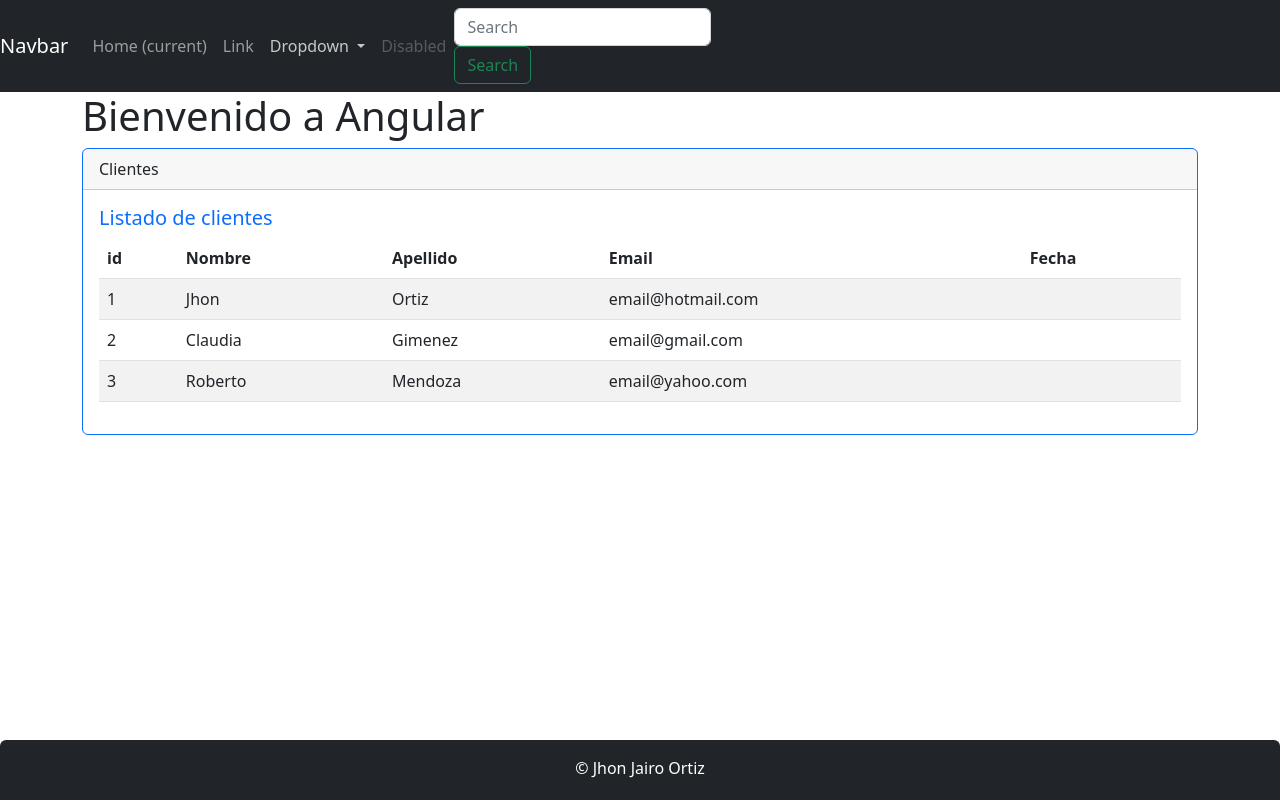
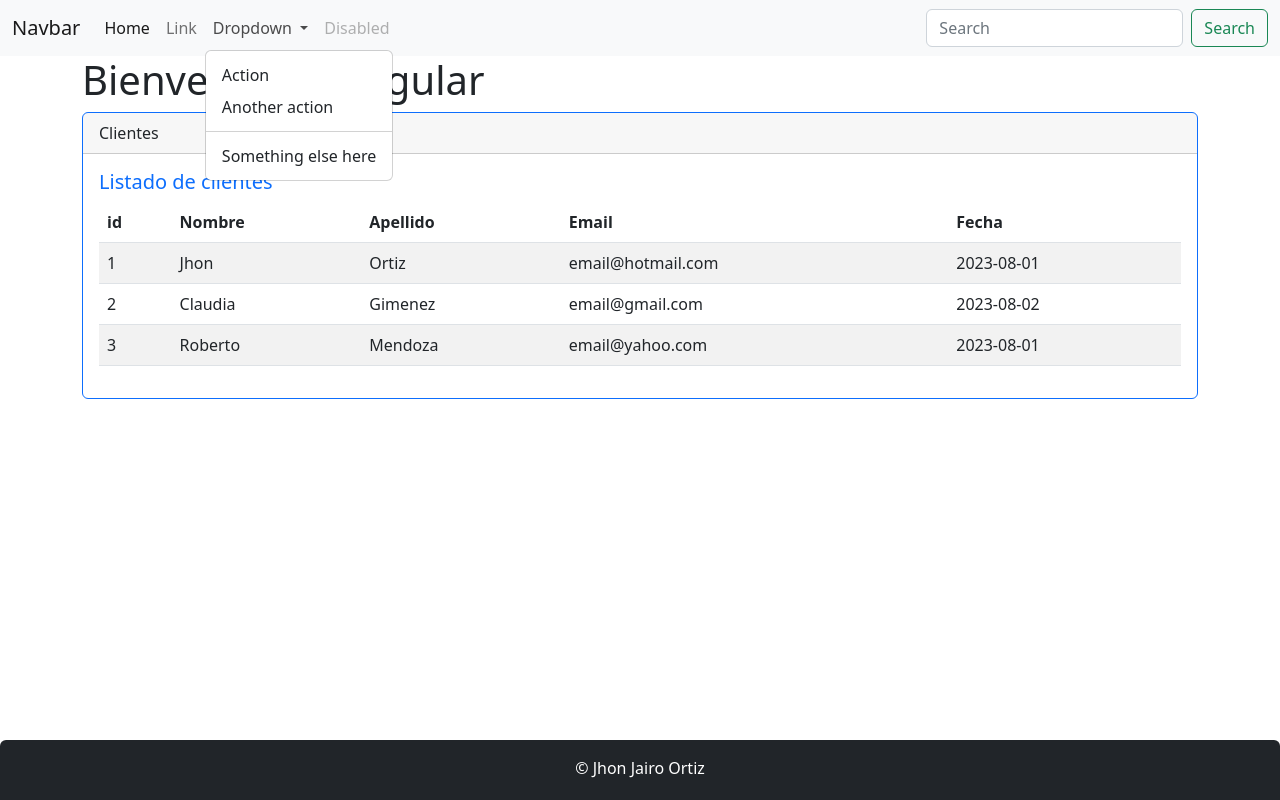
Before and after one commit to jjortiz016/front_clientes_Angular, an Angular app: page / in a window 1280 px wide. Both pictures are taken after a click on the button "Dropdown". Built offline with nearby package versions, Linux system fonts and the light colour scheme.

Commit message:
Se creo el archivo clientes.json.ts, y se modifico en el archivo clientes.component.ts.

```diff
--- a/src/app/clientes/clientes.component.html
+++ b/src/app/clientes/clientes.component.html
@@ -19,7 +19,7 @@
               <td>{{cliente.nombre}}</td>
               <td>{{cliente.apellido}}</td>
               <td>{{cliente.email}}</td>
-              <td>{{cliente.createdAt}}</td>
+              <td>{{cliente.createAt}}</td>
             </tr>
          </tbody>
       </table>
--- a/src/app/clientes/clientes.component.ts
+++ b/src/app/clientes/clientes.component.ts
@@ -1,18 +1,18 @@
-import { Component } from '@angular/core';
+import { Component, OnInit } from '@angular/core';
 import { Cliente } from './cliente';
+import { CLIENTES } from './clientes.json';
 
 @Component({
   selector: 'app-clientes',
   templateUrl: './clientes.component.html',
 
 })
-export class ClientesComponent {
-  clientes: Cliente[] = [
-    {id:1, nombre: 'Jhon', apellido: 'Ortiz', email: 'email@hotmail.com', createAt:'2023-08-01'},
-    {id:2, nombre: 'Claudia', apellido: 'Gimenez', email: 'email@gmail.com', createAt:'2023-08-02'},
-    {id:3, nombre: 'Roberto', apellido: 'Mendoza', email: 'email@yahoo.com', createAt:'2023-08-01'}
-
-  ];
+export class ClientesComponent implements OnInit {
+  clientes: Cliente[] ;
 
     constructor() {}
+
+    ngOnInit(){
+      this.clientes= CLIENTES;
+    }
 }
--- /dev/null
+++ b/src/app/clientes/clientes.json.ts
@@ -0,0 +1,8 @@
+import { Cliente } from "./cliente";
+
+export const CLIENTES: Cliente[] = [
+    {id:1, nombre: 'Jhon', apellido: 'Ortiz', email: 'email@hotmail.com', createAt:'2023-08-01'},
+    {id:2, nombre: 'Claudia', apellido: 'Gimenez', email: 'email@gmail.com', createAt:'2023-08-02'},
+    {id:3, nombre: 'Roberto', apellido: 'Mendoza', email: 'email@yahoo.com', createAt:'2023-08-01'}
+
+  ];
--- a/src/app/header/header.component.html
+++ b/src/app/header/header.component.html
@@ -1,35 +1,36 @@
-<nav class="navbar navbar-expand-lg navbar-dark bg-dark">
+<nav class="navbar navbar-expand-lg bg-light">
+  <div class="container-fluid">
     <a class="navbar-brand" href="#">Navbar</a>
-    <button class="navbar-toggler" type="button" data-toggle="collapse" data-target="#navbarSupportedContent" aria-controls="navbarSupportedContent" aria-expanded="false" aria-label="Toggle navigation">
+    <button class="navbar-toggler" type="button" data-bs-toggle="collapse" data-bs-target="#navbarSupportedContent" aria-controls="navbarSupportedContent" aria-expanded="false" aria-label="Toggle navigation">
       <span class="navbar-toggler-icon"></span>
     </button>
-
     <div class="collapse navbar-collapse" id="navbarSupportedContent">
-      <ul class="navbar-nav mr-auto">
-        <li class="nav-item active">
-          <a class="nav-link" href="#">Home <span class="sr-only">(current)</span></a>
+      <ul class="navbar-nav me-auto mb-2 mb-lg-0">
+        <li class="nav-item">
+          <a class="nav-link active" aria-current="page" href="#">Home</a>
         </li>
         <li class="nav-item">
           <a class="nav-link" href="#">Link</a>
         </li>
         <li class="nav-item dropdown">
-          <a class="nav-link dropdown-toggle" href="#" id="navbarDropdown" role="button" data-toggle="dropdown" aria-haspopup="true" aria-expanded="false">
+          <a class="nav-link dropdown-toggle" href="#" role="button" data-bs-toggle="dropdown" aria-expanded="false">
             Dropdown
           </a>
-          <div class="dropdown-menu" aria-labelledby="navbarDropdown">
-            <a class="dropdown-item" href="#">Action</a>
-            <a class="dropdown-item" href="#">Another action</a>
-            <div class="dropdown-divider"></div>
-            <a class="dropdown-item" href="#">Something else here</a>
-          </div>
+          <ul class="dropdown-menu">
+            <li><a class="dropdown-item" href="#">Action</a></li>
+            <li><a class="dropdown-item" href="#">Another action</a></li>
+            <li><hr class="dropdown-divider"></li>
+            <li><a class="dropdown-item" href="#">Something else here</a></li>
+          </ul>
         </li>
         <li class="nav-item">
-          <a class="nav-link disabled" href="#">Disabled</a>
+          <a class="nav-link disabled">Disabled</a>
         </li>
       </ul>
-      <form class="form-inline my-2 my-lg-0">
-        <input class="form-control mr-sm-2" type="search" placeholder="Search" aria-label="Search">
-        <button class="btn btn-outline-success my-2 my-sm-0" type="submit">Search</button>
+      <form class="d-flex" role="search">
+        <input class="form-control me-2" type="search" placeholder="Search" aria-label="Search">
+        <button class="btn btn-outline-success" type="submit">Search</button>
       </form>
     </div>
-  </nav>
+  </div>
+</nav>
--- a/src/index.html
+++ b/src/index.html
@@ -7,17 +7,11 @@
   <meta name="viewport" content="width=device-width, initial-scale=1">
   <link rel="icon" type="image/x-icon" href="favicon.ico">
 
-
   <link href="https://cdn.jsdelivr.net/npm/bootstrap@5.2.3/dist/css/bootstrap.min.css" rel="stylesheet" integrity="sha384-rbsA2VBKQhggwzxH7pPCaAqO46MgnOM80zW1RWuH61DGLwZJEdK2Kadq2F9CUG65" crossorigin="anonymous">
-
-
+  <script src="https://cdn.jsdelivr.net/npm/bootstrap@5.2.3/dist/js/bootstrap.bundle.min.js" integrity="sha384-kenU1KFdBIe4zVF0s0G1M5b4hcpxyD9F7jL+jjXkk+Q2h455rYXK/7HAuoJl+0I4" crossorigin="anonymous"></script>
 </head>
 <body>
   <app-root></app-root>
 
-  <script src="https://cdn.jsdelivr.net/npm/@popperjs/core@2.11.6/dist/umd/popper.min.js" integrity="sha384-oBqDVmMz9ATKxIep9tiCxS/Z9fNfEXiDAYTujMAeBAsjFuCZSmKbSSUnQlmh/jp3" crossorigin="anonymous"></script>
-  <script src="https://cdn.jsdelivr.net/npm/bootstrap@5.2.3/dist/js/bootstrap.min.js" integrity="sha384-cuYeSxntonz0PPNlHhBs68uyIAVpIIOZZ5JqeqvYYIcEL727kskC66kF92t6Xl2V" crossorigin="anonymous"></script>
-
-  <script src="https://cdn.jsdelivr.net/npm/bootstrap@5.2.3/dist/js/bootstrap.bundle.min.js" integrity="sha384-kenU1KFdBIe4zVF0s0G1M5b4hcpxyD9F7jL+jjXkk+Q2h455rYXK/7HAuoJl+0I4" crossorigin="anonymous"></script>
 </body>
 </html>
```
